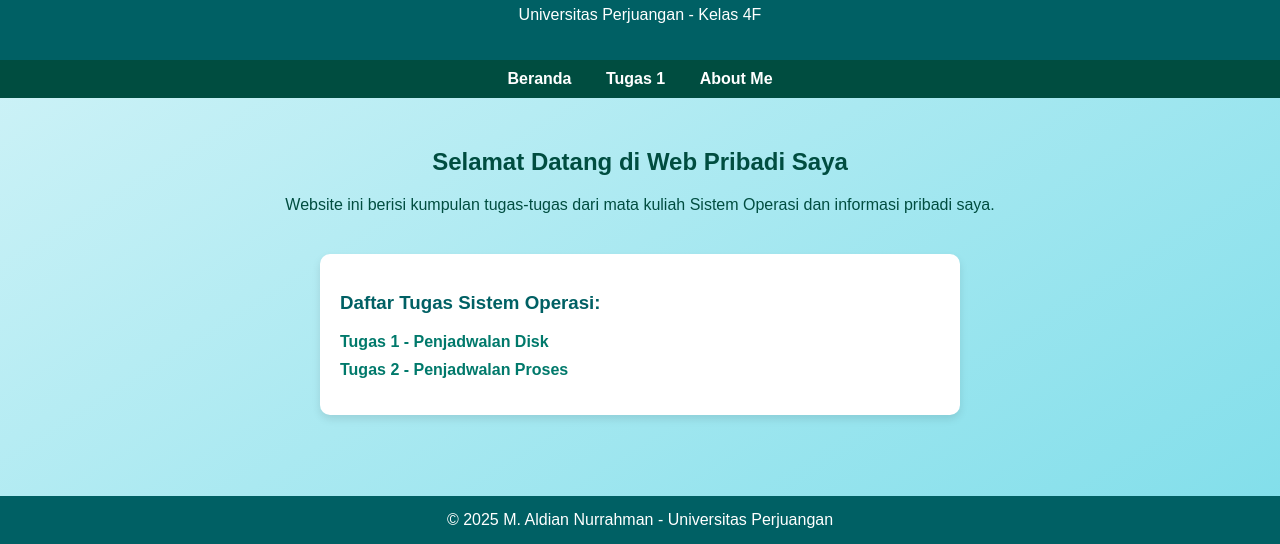
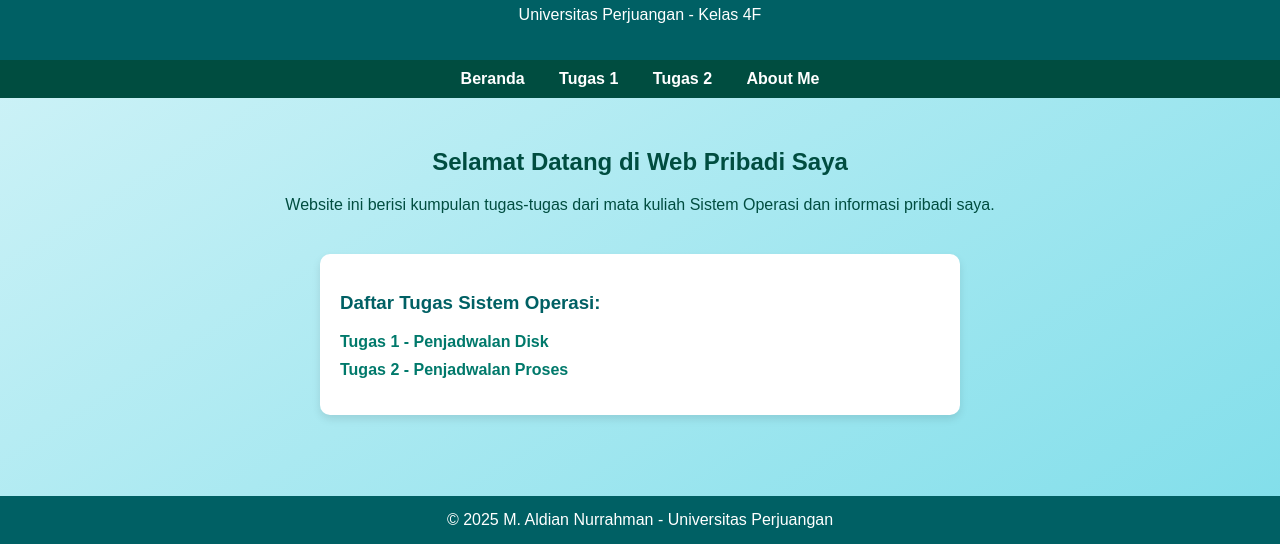
Before and after one commit to AldianNurrahman/SISTEM-OPERASI-, a plain HTML site: page index.html in a window 1280 px wide. Shown: the part 256-800 px from the top of the page. Drawn offline with Linux system fonts and the light colour scheme.

Commit message:
Update index.html
Signed-off-by: AldianNurrahman <muhammadaldiannurrahman@gmail.com>

```diff
--- a/index.html
+++ b/index.html
@@ -94,6 +94,7 @@
   <nav>
     <a href="index.html">Beranda</a>
     <a href="tugas/tugas1.html">Tugas 1</a>
+    <a href="tugas/tugas2.html">Tugas 2</a>
     <a href="about/index.html">About Me</a>
   </nav>
 
```
